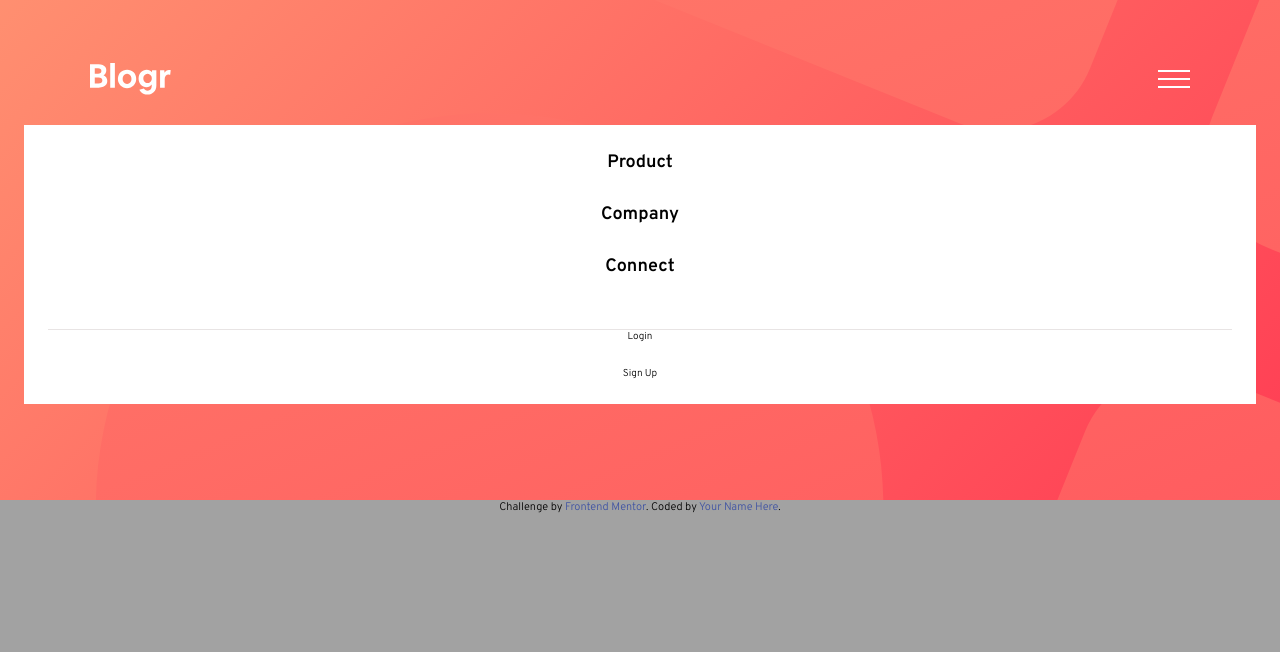
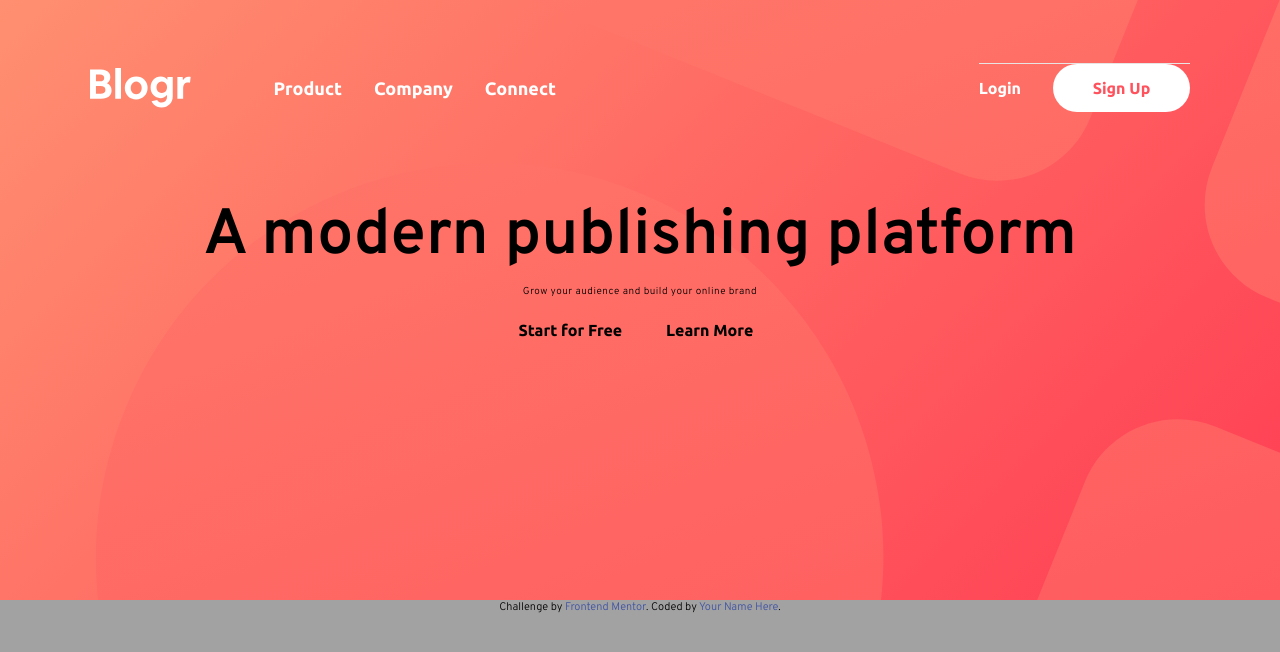
Before and after one commit to tvgc/blogr-landing-page, a plain HTML site: page index.html in a window 1280 px wide. Drawn offline with Linux system fonts and the light colour scheme.

Commit message:
studying

```diff
--- a/assets/css/components.css
+++ b/assets/css/components.css
@@ -3,7 +3,14 @@
 \*-----------------------------------*/
 .o-logo {
     height: 3.2rem;
+    cursor: pointer;
 }
+@media (min-width: 768px) {
+    .o-logo {
+        height: 4rem;
+    }
+}
+
 
 
 /*-----------------------------------*\
@@ -13,9 +20,23 @@
     display: flex;
     justify-content: center;
     align-items: center;
+    cursor: pointer;
+}
+@media (min-width: 768px) {
+    .c-header__toggle-box {
+        display: none;
+    }
 }
 
 .c-header__close {
+    display: none;
+}
+
+.l-header.nav-is-open .c-header__close {
+    display: block;
+}
+
+.l-header.nav-is-open .c-header__toggle {
     display: none;
 }
 
@@ -29,21 +50,46 @@
     left: 2.4rem;
     translate: 0 -100%;
     padding: 2.4rem;
-}
-
-.l-header .c-nav {
     background-color: var(--neutral1);
-    /* text-align: center; */
     display: flex;
     flex-direction: column;
     gap: 2.4rem;
     text-align: center;
+}
+@media (min-width: 768px) {
+    .l-header .c-nav {
+        position: relative;
+        right: 0;
+        left: 0;
+        translate: 0;
+        padding: 0;
+        background-color: transparent;
+        display: flex;
+        flex-direction: row;
+        gap: 0;
+        text-align: center;
+        width: 100%;
+        justify-content: space-between;
+        margin-left: var(--space-3xl);
+        font-weight: 700;
+        font-size: 1.6rem;
+        line-height: 1.8rem;
+        color: var(--neutral1);
+        font-family: var(--ff-btn);
+    }
 }
 
 /*open nav menu*/
 .l-header.nav-is-open .c-nav {
     translate: 0;
     top: 12.5rem;
+}
+
+@media (min-width: 768px) {
+    .l-header .c-nav__list {
+        display: flex;
+        gap: 3.2rem;
+    }
 }
 
 .l-header .c-nav__item-box {
@@ -56,9 +102,26 @@
     line-height: 2.8rem;
     padding:  0 2rem;
 }
+@media (min-width: 768px) {
+    .l-header .c-nav__item-box {
+        overflow: visible;
+        display: flex;
+        align-items: center;
+        justify-content: center;
+        padding: 0;
+        gap: 3.2rem;
+        position: relative;
+    }
 
-.l-header .c-nav__user-box {
-    border-top: 1px solid #E8E4E4;
+    .l-header .c-nav__item:hover::after {
+        content: '';
+        position: absolute;
+        bottom: 0.5rem;
+        right: 0;
+        left: 0;
+        height: 0.2rem ;
+        background-color: var(--neutral1);
+    }
 }
 
 
@@ -67,7 +130,21 @@
     flex-direction: column;
     align-items: center;
     gap: 2.4rem;
+    border-top: 1px solid #E8E4E4;
 }
+@media (min-width: 768px) {
+    .l-header .c-nav__user-box {
+        flex-direction: row;
+        align-items: center;
+        gap: 3.2rem;
+    }
+}
+
+.l-header .c-nav__item {
+    cursor: pointer;
+}
+
+
 
 .l-header .c-nav__sub-list {
     height: 0;
@@ -76,20 +153,84 @@
     gap: 1.2rem;
     background-color: #d8d8d8;
 }
+@media (min-width: 768px) {
+    .l-header .c-nav__sub-list {
+        height: auto;
+        display: none;
+        flex-direction: column;
+        gap: 1.2rem;
+        background-color: #d8d8d8;
+    }
+}
 
 /*accordion is-open*/
 .l-header .c-nav__item-box.is-open .c-nav__sub-list {
     height: auto;
+    margin-bottom: 2rem;
 }
-
-.l-header .c-nav__item-box.is-open .c-nav__sub-list {
-    margin-bottom: 2rem;
+@media (min-width: 768px) {
+    .l-header .c-nav__item-box.is-open .c-nav__sub-list {
+        height: 100px;
+        margin-bottom: 2rem;
+        position: absolute;
+    }
 }
 
 .l-header .c-nav__sub-item {
     font-size: 1.6rem;
 }
 
+
+/*-----------------------------------*\
+  #C-BTN
+\*-----------------------------------*/
+.c-btn {
+    width: 13.7rem;
+    height: 4.8rem;
+    border-radius: 2.8rem;
+    font-family: var(--ff-btn);
+    font-weight: 700;
+    font-size: 1.6rem;
+    line-height: 1.8rem;
+}
+
+.c-btn--login {
+    width: auto;
+    height: auto;
+    border-radius: 0;
+    font-family: var(--ff-body);
+    font-weight: 600;
+    font-size: 1.8rem;
+    line-height: 2.8rem;
+    margin-top: 2.4rem;
+}
+@media (min-width: 768px) {
+    .c-btn--login {
+        font-family: var(--ff-btn);
+        font-weight: 700;
+        font-size: 1.6rem;
+        line-height: 1.8rem;
+        margin-top: 0;
+    }
+}
+
+.c-btn--sign-up {
+    background-image: linear-gradient(135deg, var(--gradient1) 0%, var(--gradient2) 100%);
+    color: var(--neutral1);
+}
+@media (min-width: 768px) {
+    .c-btn--sign-up {
+        background-image: none;
+        background-color: var(--neutral1);
+        color: var(--color1);
+    }
+}
+
+.c-btn--sign-up:hover {
+    background-image: none;
+    background-color: var(--color2);
+    color: var(--neutral1);
+}
 
 /*-----------------------------------*\
   #C-HOME
@@ -100,6 +241,7 @@
     background-position: center;
     background-position: -350px -250px;
     z-index: 10;
+    height: 100%;
 }
 @media (min-width: 768px) {
     .c-home__container {
@@ -110,4 +252,37 @@
     }
 }
 
-/*todo: finalizar a estilização do sub-nav, depois fazer botões depois js do nav, depois header do modo desktop*/
+.c-home__box-content {
+    padding-top: 19.6rem;
+    text-align: center;
+    max-width: 33rem;
+    margin: 0 auto;
+}
+@media (min-width: 768px) {
+    .c-home__box-content {
+        max-width: 92rem;
+    }
+}
+
+.c-home__title {
+    font-size: 3.6rem;
+}
+@media (min-width: 768px) {
+    .c-home__title {
+        font-size: 5rem;
+    }
+}
+@media (min-width: 1100px) {
+    .c-home__title {
+        font-size: 6.4rem;
+    }
+}
+
+
+
+/*-----------------------------------*\
+  #C-TITLE
+\*-----------------------------------*/
+
+
+/*todo: finalizar homo e botões, depois seguir para a próxima sessão*/
--- a/assets/css/layouts.css
+++ b/assets/css/layouts.css
@@ -36,6 +36,7 @@
 .l-header .l-container {
     display: flex;
     justify-content: space-between;
+    align-items: center;
 }
 
 /*-----------------------------------*\
@@ -43,5 +44,6 @@
 \*-----------------------------------*/
 .l-home {
     position: relative;
+    height: 60rem;
     background-image: linear-gradient(135deg, var(--gradient1) 0%, var(--gradient2) 100%);
 }
--- a/assets/js/main.js
+++ b/assets/js/main.js
@@ -9,18 +9,17 @@ toggle.addEventListener('click', e => {
 
 // Seleciona todos os elementos com a classe "accordion-item" e armazena em uma variável
 const itemsFromAccordion = document.querySelectorAll('.js-item-box');
-const items = document.querySelectorAll('.js-item')
 
 // Itera sobre todos os itens selecionados
 itemsFromAccordion.forEach(item => {
   // Adiciona um evento de clique em cada item
   item.addEventListener('click', event => {
     // Verifica se o item clicado já possui a classe "is-open"
-    const isOpen = event.currentTarget.classList.contains('selected');
+    const isOpen = event.currentTarget.classList.contains('is-open');
 
     // Se já tiver a classe "is-open", remove-a
     if (isOpen) {
-        document.querySelectorAll('.js-item').forEach(item=>{
+        document.querySelectorAll('.js-item-box').forEach(item=>{
             event.currentTarget.classList.remove('is-open');
         })
 
--- a/index.html
+++ b/index.html
@@ -17,7 +17,7 @@
   </style>
 </head>
 
-<header class="l-header nav-is-open js-header">
+<header class="l-header js-header">
 
   <div>
 
@@ -135,8 +135,22 @@
 <main>
 
   <section class="l-home" >
-    <div class="c-home__container" style="height: 500px;">
+    <div class="c-home__container">
+      <div class="c-home__box-content">
+        <h1 class="c-home__title c-title">
+          A modern publishing platform
+        </h1>
 
+        <p class="c-home__subtitle">
+          Grow your audience and build your online brand
+        </p>
+
+        <div class="c-home__btn-box">
+          <button class="c-btn c-btn--start">Start for Free</button>
+
+          <button class="c-btn c-btn--learn">Learn More</button>
+        </div>
+      </div>
     </div>
   </section>
 
@@ -147,14 +161,6 @@
 <body>
 
   <!--
-
-
-  A modern publishing platform
-  Grow your audience and build your online brand
-
-  Start for Free
-  Learn More
-
   Designed for the future
 
   Introducing an extensible editor
```
